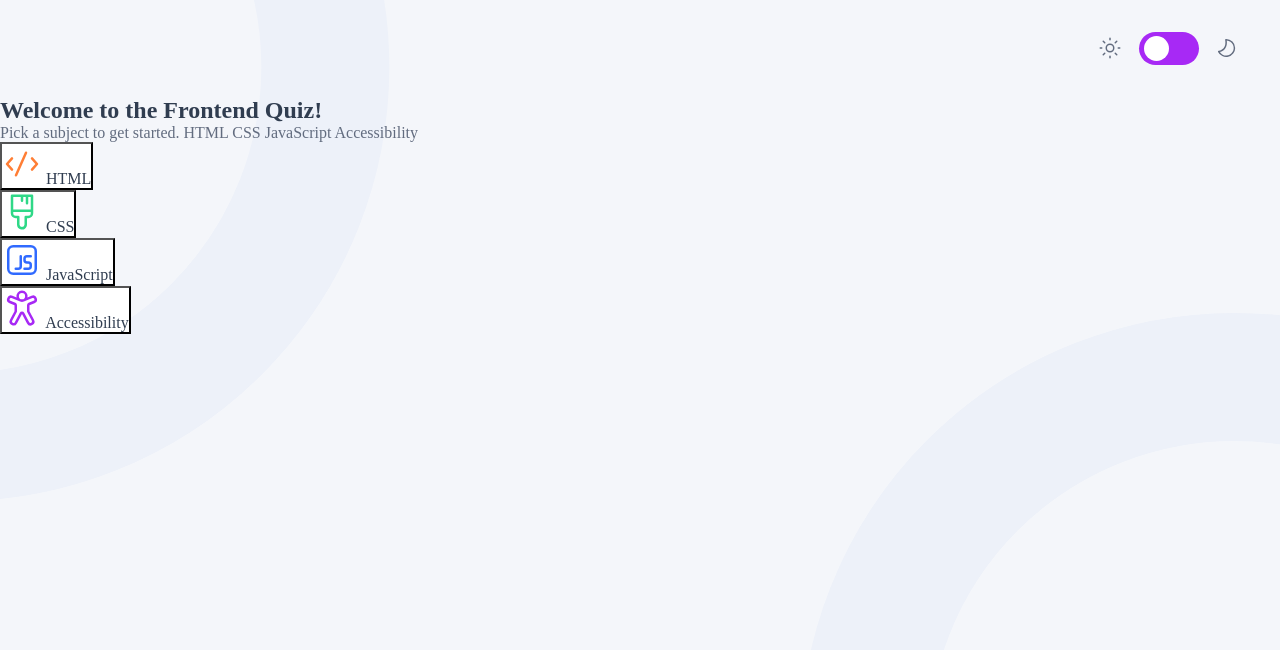
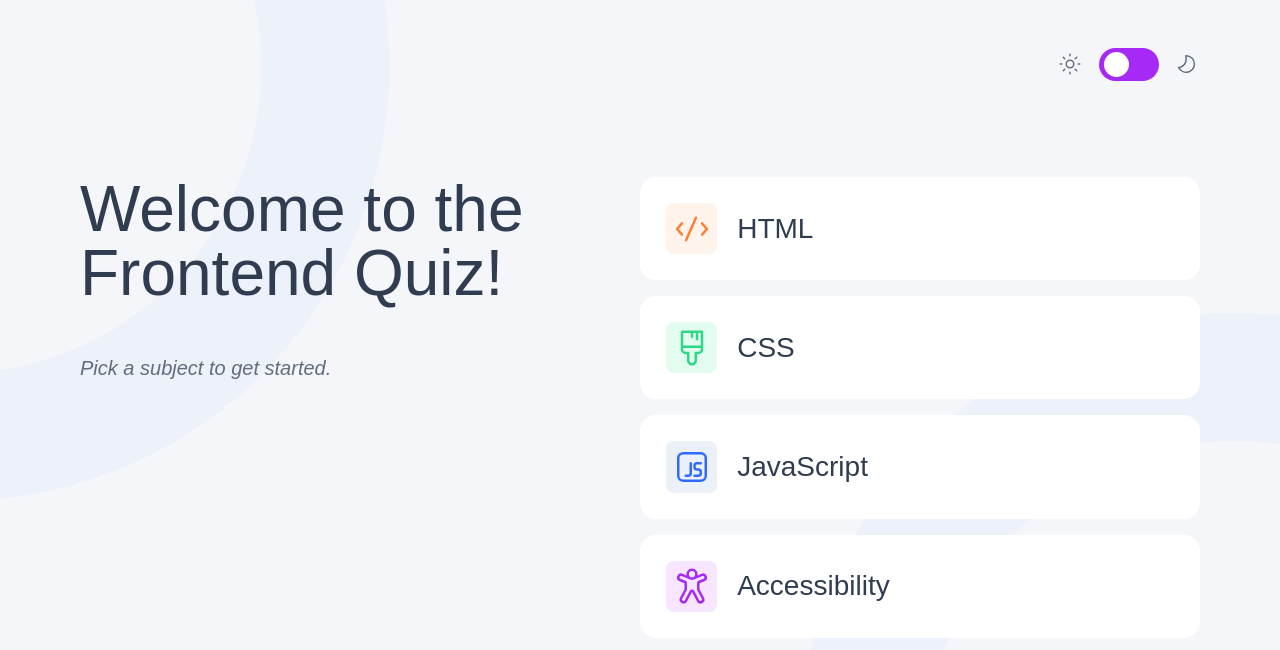
Before and after one commit to Jayfx24/FM-quiz-app, a website built with webpack: page src/template.html in a window 1280 px wide. Built offline with nearby package versions, Linux system fonts and the light colour scheme.

Commit message:
feat(style): add style for hero section

```diff
--- a/src/modules/app.js
+++ b/src/modules/app.js
@@ -58,6 +58,7 @@ export class QuizApp {
       elements.hero.style.display = "none";
 
       this._renderDisplay();
+      elements.quiz.classList.toggle('hide')
       console.log('err here')
     });
 
@@ -72,6 +73,8 @@ export class QuizApp {
       elements.hero.style.display = "";
       this.#categoryIconInfo = this.questions = null;
       this.shownQuestions.clear();
+      elements.quiz.classList.toggle('hide')
+
       this.#playerSCore = 0;
 
 
--- a/src/modules/domController.js
+++ b/src/modules/domController.js
@@ -43,7 +43,7 @@ export function renderOptions(arr) {
   if (arr.length <= 0 || arr.length > 4) return;
   const choice = ["A", "B", "C", "D"];
   const optionsContainer = components.options;
-  optionsContainer.classList.add('"options');
+  optionsContainer.classList.add('options');
   optionsContainer.innerHTML = "";
 
   for (let i = 0; i < arr.length; i++) {
--- a/src/style.css
+++ b/src/style.css
@@ -33,19 +33,18 @@
 
     /* Font Weights */
 
-    --fw-light: 300;
+    --fw-light: 100;
     --fw-regular: 400;
     --fw-medium: 500;
     --fw-bold: 700;
 
     --font-144: var(--fw-medium) 9rem/1em var(--ff);
-    --font-64: var(--fw-medium) 4rem/1em var(--ff);
-    --font-64-light: var(--fw-light) 4rem/1em var(--ff);
+    --font-64: var(--fw-light) 4rem/1em var(--ff);
     --font-36: var(--fw-medium) 2.25rem/1.2em var(--ff);
     --font-28: var(--fw-medium) 1.75rem/1em var(--ff);
     --font-24: var(--fw-medium) 1.5rem/1.5em var(--ff);
     --font-24-light: var(--fw-regular) 1.5rem/1.5em var(--ff);
-    --font-20: var(--fw-regular) 1.25rem/1.5em var(--ff);
+    --font-20: italic var(--fw-regular) 1.25rem/1.5em var(--ff);
 
 
     --font-88-md: var(--fw-medium) 5.5rem/1em var(--ff);
@@ -63,6 +62,9 @@
     --clr: var(--blue-900);
     --btn-clr: var(--white);
     --subtitle-clr: var(--grey-500);
+
+    /*  */
+    --padding-inline-body: 5rem;
 }
 
 
@@ -84,11 +86,14 @@ body {
     background: var(--overlay-clr);
     position: relative;
     color: var(--clr);
+    padding-inline: var(--padding-inline-body);
+    /* min-height: 100vh; */
+    display: flex;
+    flex-direction: column;
 }
 
 body.dark {
     --bg-img: url('./assets/images/pattern-background-desktop-dark.svg');
-
     --overlay-clr: var(--blue-900);
     --clr: var(--white);
     --btn-clr: var(--blue-850);
@@ -114,16 +119,30 @@ header {
     justify-content: space-between;
 }
 
+main {
+   flex: 1;
+}
 
 button {
     font: inherit;
     color: inherit;
+    outline-color: transparent;
+    padding: 1.5rem;
+}
+
+img{
+    display: block;
+    max-width: 100%;
+}
+
+ul {
+    list-style-type: none;
 }
 
 .container {
     max-width: 1200px;
     margin-inline: auto;
-    padding-block: 2rem;
+    padding-block: 3rem;
 }
 
 
@@ -168,9 +187,6 @@ input:checked+.toggle::before {
     transform: translateX(100%);
 }
 
-.hide {
-    display: none;
-}
 
 .toggle-icon {
     width: 25px;
@@ -195,32 +211,120 @@ input:checked+.toggle::before {
 
 }
 
+.hero, .quiz {
+    display: grid;
+    grid-template-columns: repeat(auto-fill, minmax(min(420px,100%), 1fr));
+    justify-content: space-between;
+
+}
+
+.hero__title{
+    font: var(--font-64);
+    margin-bottom: 3rem;
+}
+
+.hero__title span{
+    font-weight: var(--fw-medium);
+}
+
 .hero__subtitle,
 .question__count {
     color: var(--subtitle-clr);
+    font: var(--font-20);
 }
 
-.quiz-categories__button,.option {
+.quiz-categories__button,
+.option {
     background-color: var(--btn-clr);
+    width: 100%;
+    display: flex;
+    align-items: center;
+    font-size: 1.5rem;
+    border-color: transparent;
+    cursor: pointer;
+    border-radius: 1rem;
 }
+
+.quiz-categories__icon-wrapper{
+    display: grid;
+    align-items: baseline;
+    margin-right: 1.25rem;
+    padding: .35rem;
+    border-radius: 8px;
+
+}
+
+.quiz-categories__icon-wrapper--html{
+    background-color: var(--orange-50);
+}
+
+.quiz-categories__icon-wrapper--css{
+    background-color: var(--green-100);
+}
+
+.quiz-categories__icon-wrapper--js{
+    background-color: var(--blue-100);
+}
+
+.quiz-categories__icon-wrapper--a11y{
+    background-color: var(--purple-100);
+}
+
+.quiz-categories__icon {
+    width: 40px;
+    aspect-ratio: 1;
+}
+
+.hero__texts {
+    /* display: grid; */
+    /* gap: 0.5rem; */
+
+}
+
+.quiz-categories__list,
+.options {
+    display: grid;
+    gap: 1rem;
+}
+
+.quiz-categories__button{
+    font: var(--font-28);
+    transition: transform 300ms ease-in-out;
+
+
+    &:hover{
+        transform: translateY(-6px);
+    }
+
+
+}
+
 
 
 @media (max-width : 1023px) {
 
     body {
-        --bg-img: url('./assets/images/pattern-background-tablet-light.svg')
+        --bg-img: url('./assets/images/pattern-background-tablet-light.svg');
+
+
     }
 
     body.dark {
         --bg-img: url('./assets/images/pattern-background-tablet-dark.svg')
     }
 
+
+    .hero .quiz{
+        /* flex-direction: column; */
+        gap: 2.5rem;
+    }
 }
 
 @media (max-width : 767px) {
 
     body {
-        --bg-img: url('./assets/images/pattern-background-mobile-light.svg')
+        --bg-img: url('./assets/images/pattern-background-mobile-light.svg');
+        --padding-inline-body: 1.25rem;
     }
 
     body.dark {
@@ -228,3 +332,8 @@ input:checked+.toggle::before {
     }
 
 }
+
+
+.hide {
+    display: none;
+}
--- a/src/template.html
+++ b/src/template.html
@@ -33,7 +33,7 @@
           />
         </div> -->
         <div class="toggle-icon toggle-icon--left"></div>
-        <div class="toggle-slide" >
+        <div class="toggle-slide">
           <input type="checkbox" id="mode-toggle" />
           <label for="mode-toggle" class="toggle"></label>
         </div>
@@ -52,14 +52,14 @@
     </header>
 
     <main>
-      <section class="hero">
+      <section class="hero container">
         <div class="hero__texts">
           <h1 class="hero__title">
             Welcome to the <span>Frontend Quiz!</span>
           </h1>
 
           <p class="hero__subtitle">
-            Pick a subject to get started. HTML CSS JavaScript Accessibility
+            Pick a subject to get started.
           </p>
         </div>
 
@@ -67,41 +67,49 @@
           <ul class="quiz-categories__list">
             <li class="quiz-categories__item">
               <button class="quiz-categories__button" value="HTML">
+                <span class="quiz-categories__icon-wrapper quiz-categories__icon-wrapper--html">
                   <img
                     class="quiz-categories__icon"
                     src="assets/images/icon-html.svg"
                     alt="html"
                   />
+                </span>
                 <span class="quiz-categories__label">HTML</span>
               </button>
             </li>
             <li class="quiz-categories__item">
               <button class="quiz-categories__button" value="CSS">
+                <span class="quiz-categories__icon-wrapper quiz-categories__icon-wrapper--css">
                   <img
                     class="quiz-categories__icon"
                     src="assets/images/icon-css.svg"
                     alt="css"
                   />
+                </span>
                 <span class="quiz-categories__label">CSS</span>
               </button>
             </li>
             <li class="quiz-categories__item">
               <button class="quiz-categories__button" value="JavaScript">
+                <span class="quiz-categories__icon-wrapper quiz-categories__icon-wrapper--js">
                   <img
                     class="quiz-categories__icon"
                     src="assets/images/icon-js.svg"
                     alt="JavaScript"
                   />
+                </span>
                 <span class="quiz-categories__label">JavaScript</span>
               </button>
             </li>
             <li class="quiz-categories__item">
               <button class="quiz-categories__button" value="Accessibility">
+                <span class="quiz-categories__icon-wrapper quiz-categories__icon-wrapper--a11y">
                   <img
                     class="quiz-categories__icon"
                     src="assets/images/icon-accessibility.svg"
                     alt="Accessibility"
                   />
+                </span>
                 <span class="quiz-categories__label">Accessibility</span>
               </button>
             </li>
@@ -109,7 +117,7 @@
         </div>
       </section>
 
-      <section class="quiz"></section>
+      <section class="quiz container hide"></section>
     </main>
     <footer></footer>
   </body>
```
Lines whose indentation alone changed are shown as unchanged.
